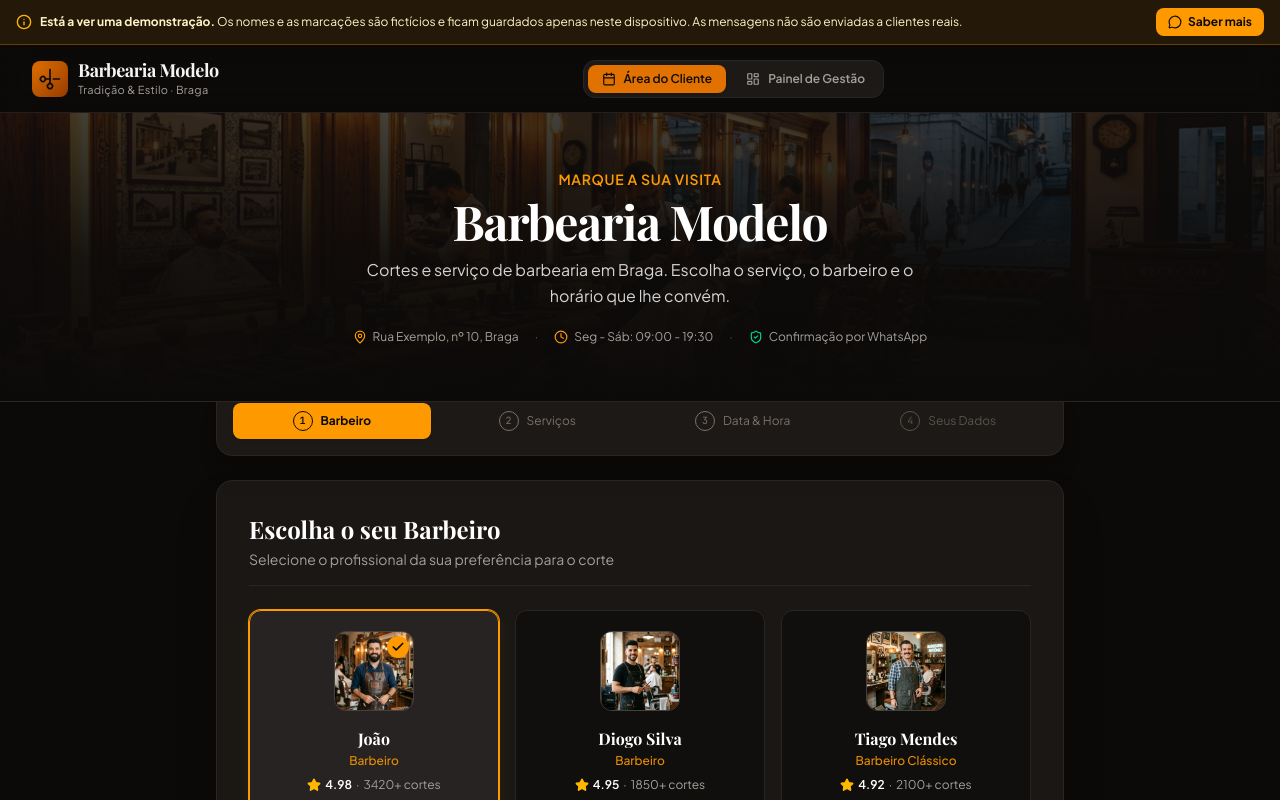
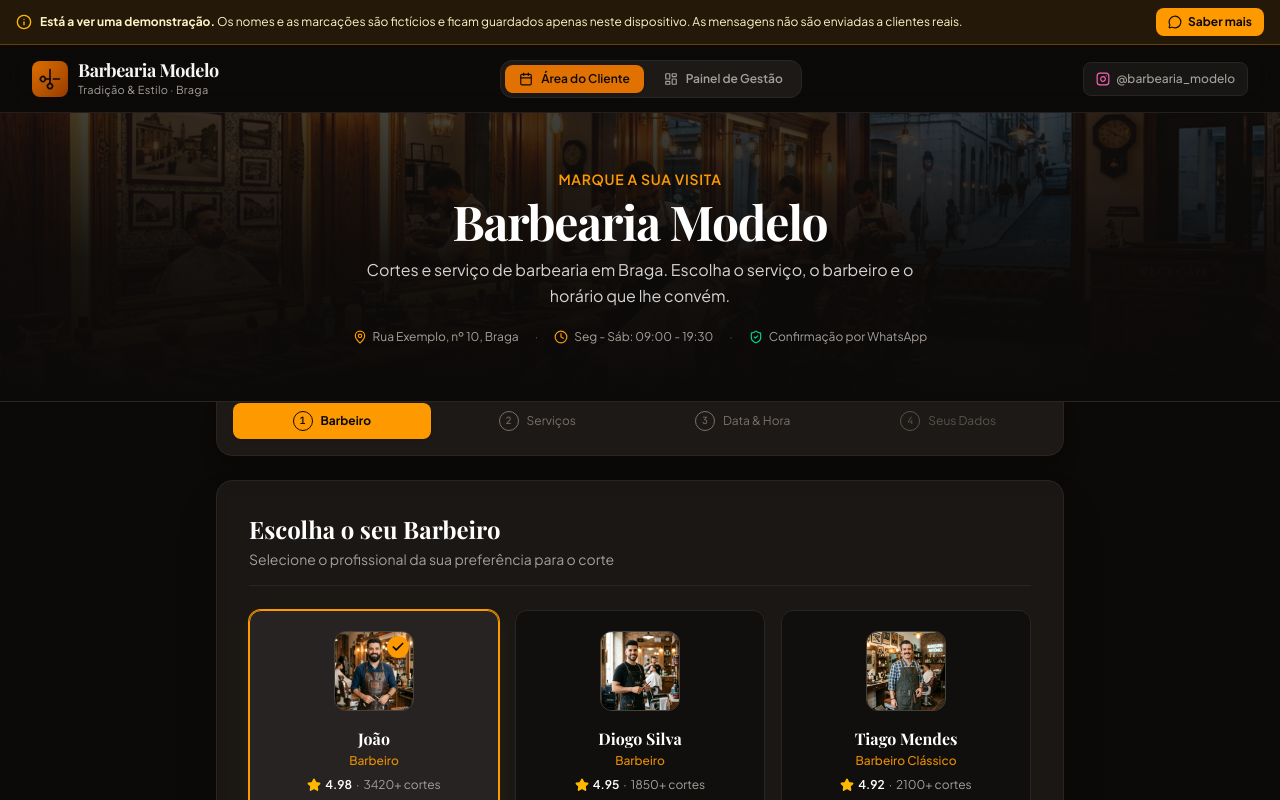
Before and after one commit to webproline/sistema-agendamento-barbearia, a React (Vite) app: page / in a window 1280 px wide. Both pictures are taken after a click on the button "Explorar área do cliente". Shown: the top 800 px of the page. Built offline with nearby package versions, Linux system fonts and the light colour scheme; a web font is replaced by a local one.

Commit message:
Instagram Name

```diff
--- a/src/App.tsx
+++ b/src/App.tsx
@@ -7,6 +7,7 @@ import { ClientBookingFlow } from './components/client/ClientBookingFlow';
 import { AdminDashboard } from './components/admin/AdminDashboard';
 import { QuickBookingModal } from './components/admin/QuickBookingModal';
 import { ExperienceChooser } from './components/common/ExperienceChooser';
+import { DEFAULT_INSTAGRAM_HANDLE } from './data/initialData';
 import {
   Instagram,
   MapPin,
@@ -20,6 +21,7 @@ const MainContent: React.FC = () => {
   const { activeView, setActiveView, config } = useBarbershop();
   const [isQuickBookingOpen, setIsQuickBookingOpen] = useState(false);
   const contactUrl = getContactUrl();
+  const instagramHandle = config.instagramHandle || DEFAULT_INSTAGRAM_HANDLE;
 
   return (
     <div className="min-h-screen flex flex-col bg-stone-950 text-stone-100 selection:bg-amber-500 selection:text-black">
@@ -81,7 +83,7 @@ const MainContent: React.FC = () => {
               <Clock className="w-3 h-3 text-stone-500" />
               Seg - Sáb: {config.openingHours.weekdays}
             </span>
-            {config.instagramHandle && config.instagramUrl && (
+            {config.instagramUrl ? (
               <a
                 href={config.instagramUrl}
                 target="_blank"
@@ -89,8 +91,13 @@ const MainContent: React.FC = () => {
                 className="flex items-center gap-1.5 text-pink-400 hover:underline"
               >
                 <Instagram className="w-3 h-3" />
-                <span>@{config.instagramHandle}</span>
+                <span>@{instagramHandle}</span>
               </a>
+            ) : (
+              <span className="flex items-center gap-1.5 text-stone-500" title="Exemplo de identificador para Instagram">
+                <Instagram className="w-3 h-3 text-pink-400" />
+                <span>@{instagramHandle}</span>
+              </span>
             )}
           </div>
 
--- a/src/components/admin/SettingsView.tsx
+++ b/src/components/admin/SettingsView.tsx
@@ -1,5 +1,6 @@
 import React, { useState } from 'react';
 import { useBarbershop } from '../../context/BarbershopContext';
+import { DEFAULT_INSTAGRAM_HANDLE } from '../../data/initialData';
 import {
   Settings,
   Store,
@@ -22,7 +23,7 @@ export const SettingsView: React.FC = () => {
   const [phone, setPhone] = useState(config.phone);
   const [address, setAddress] = useState(config.address);
   const [city, setCity] = useState(config.city);
-  const [instagramHandle, setInstagramHandle] = useState(config.instagramHandle);
+  const [instagramHandle, setInstagramHandle] = useState(config.instagramHandle || DEFAULT_INSTAGRAM_HANDLE);
   const [instagramUrl, setInstagramUrl] = useState(config.instagramUrl);
   const [weekdaysHours, setWeekdaysHours] = useState(config.openingHours.weekdays);
   const [slotInterval, setSlotInterval] = useState(config.slotIntervalMin);
@@ -154,7 +155,7 @@ export const SettingsView: React.FC = () => {
                 <input
                   type="text"
                   value={instagramHandle}
-                  placeholder="Deixe em branco para ocultar na demonstração"
+                  placeholder="Ex.: barbearia_modelo"
                   onChange={e => setInstagramHandle(e.target.value)}
                   className="w-full bg-stone-950 border border-stone-800 rounded-xl py-2 pl-9 pr-3 text-xs text-white focus:outline-none focus:border-amber-500"
                 />
@@ -168,7 +169,7 @@ export const SettingsView: React.FC = () => {
               <input
                 type="url"
                 value={instagramUrl}
-                placeholder="Deixe em branco para ocultar na demonstração"
+                placeholder="Adicione o link para tornar o @ clicável"
                 onChange={e => setInstagramUrl(e.target.value)}
                 className="w-full bg-stone-950 border border-stone-800 rounded-xl py-2 px-3 text-xs text-white focus:outline-none focus:border-amber-500"
               />
--- a/src/components/common/Header.tsx
+++ b/src/components/common/Header.tsx
@@ -1,5 +1,6 @@
 import React from 'react';
 import { useBarbershop } from '../../context/BarbershopContext';
+import { DEFAULT_INSTAGRAM_HANDLE } from '../../data/initialData';
 import {
   Calendar,
   LayoutDashboard,
@@ -17,6 +18,7 @@ interface HeaderProps {
 
 export const Header: React.FC<HeaderProps> = ({ onOpenQuickBooking }) => {
   const { activeView, setActiveView, config, toasts, removeToast } = useBarbershop();
+  const instagramHandle = config.instagramHandle || DEFAULT_INSTAGRAM_HANDLE;
 
   return (
     <>
@@ -117,17 +119,22 @@ export const Header: React.FC<HeaderProps> = ({ onOpenQuickBooking }) => {
               </button>
             )}
 
-            {config.instagramHandle && config.instagramUrl && (
+            {config.instagramUrl ? (
               <a
                 href={config.instagramUrl}
                 target="_blank"
                 rel="noreferrer"
-                title={`Instagram @${config.instagramHandle}`}
+                title={`Instagram @${instagramHandle}`}
                 className="flex items-center gap-1.5 px-3 py-2 text-xs font-medium text-stone-300 hover:text-white bg-stone-900/80 hover:bg-stone-800 border border-stone-800 rounded-lg transition-colors whitespace-nowrap"
               >
                 <Instagram className="w-3.5 h-3.5 text-pink-400" />
-                <span className="hidden md:inline">@{config.instagramHandle}</span>
+                <span className="hidden md:inline">@{instagramHandle}</span>
               </a>
+            ) : (
+              <span title="Exemplo de identificador para Instagram" className="flex items-center gap-1.5 px-3 py-2 text-xs font-medium text-stone-400 bg-stone-900/80 border border-stone-800 rounded-lg whitespace-nowrap">
+                <Instagram className="w-3.5 h-3.5 text-pink-400" />
+                <span className="hidden md:inline">@{instagramHandle}</span>
+              </span>
             )}
           </div>
 
--- a/src/context/BarbershopContext.tsx
+++ b/src/context/BarbershopContext.tsx
@@ -14,6 +14,7 @@ import {
   INITIAL_CONFIG,
   INITIAL_CLIENTS,
   DEFAULT_BARBER_PHOTOS,
+  DEFAULT_INSTAGRAM_HANDLE,
   getInitialAppointments,
 } from '../data/initialData';
 import {
@@ -143,7 +144,7 @@ export const BarbershopProvider: React.FC<{ children: React.ReactNode }> = ({ ch
       ...savedConfig,
       name: oldBusinessName ? INITIAL_CONFIG.name : savedConfig.name,
       phone: oldInstagram || oldBusinessName || oldSamplePhone ? '' : savedConfig.phone,
-      instagramHandle: oldInstagram ? '' : savedConfig.instagramHandle,
+      instagramHandle: oldInstagram ? DEFAULT_INSTAGRAM_HANDLE : savedConfig.instagramHandle,
       instagramUrl: oldInstagram ? '' : savedConfig.instagramUrl,
       whatsappMessageTemplate: oldTemplate
         ? savedConfig.whatsappMessageTemplate.replace(/barbearia\s+(?:d\.?\s*pedro\s*v|exemplo)/gi, INITIAL_CONFIG.name)
--- a/src/data/initialData.ts
+++ b/src/data/initialData.ts
@@ -8,6 +8,7 @@ export const DEFAULT_BARBER_PHOTOS: Record<string, string> = {
   'barber-diogo': `${publicBaseUrl}images/barber_diogo_avatar_1791388801161.jpg`,
   'barber-tiago': `${publicBaseUrl}images/barber_tiago_avatar_1791388856731.jpg`,
 };
+export const DEFAULT_INSTAGRAM_HANDLE = 'barbearia_modelo';
 
 export const INITIAL_SERVICES: Service[] = [
   {
@@ -142,7 +143,7 @@ export const INITIAL_BARBERS: Barber[] = [
 export const INITIAL_CONFIG: BarbershopConfig = {
   name: 'Barbearia Modelo',
   subtitle: 'Cortes e serviço de barbearia em Braga.',
-  instagramHandle: '',
+  instagramHandle: DEFAULT_INSTAGRAM_HANDLE,
   instagramUrl: '',
   phone: '',
   address: 'Rua Exemplo, nº 10',
```
